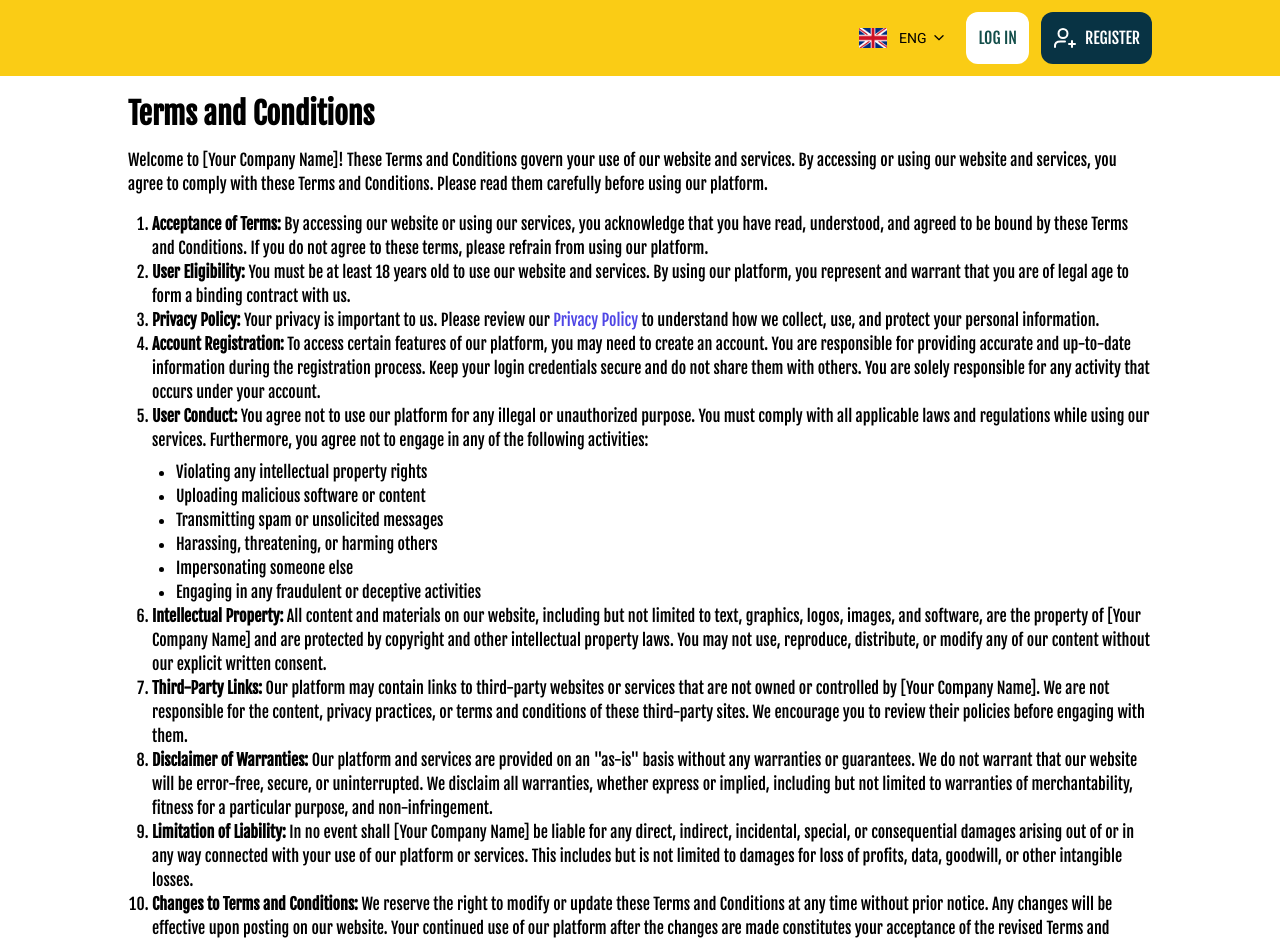
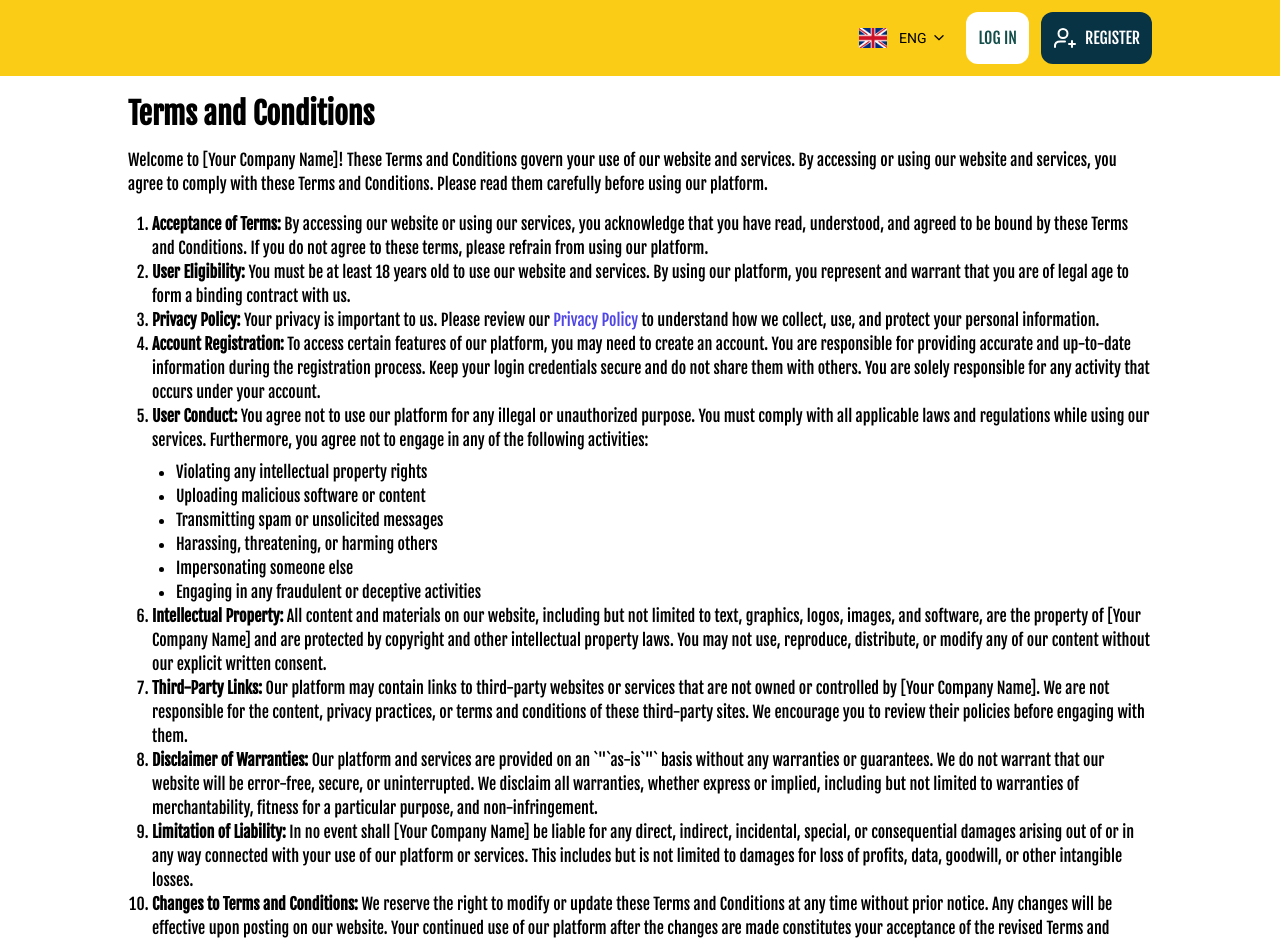
Before and after one commit to fidellim/Kazix-Technical-Exam, a Next.js app: page /terms-and-condition in a window 1280 px wide. Shown: the top 941 px of the page. Built offline with nearby package versions, Linux system fonts and the light colour scheme.

Commit message:
fix: lint errors and warnings

```diff
--- a/app/components/GameCard.jsx
+++ b/app/components/GameCard.jsx
@@ -48,7 +48,7 @@ const GameCard = () => {
         }
 
         fetchGames()
-    }, [])
+    }, [currentPage])
 
     return (
         <div className="max-w-[1024px] mx-[auto] mb-[16px]">
@@ -101,9 +101,17 @@ const GameCard = () => {
                                 >
                                     <div className="group h-[250px] mt-[10px] relative rounded-[18px] overflow-hidden">
                                         <div className="hidden group-hover:block absolute inset-0 bg-gradient-to-t from-black to-slate-800 opacity-60 z-10" />
-                                        <img
+                                        {/* <img
                                             className="w-[181px] h-[250px] left-0 top-0 absolute bg-opacity-25 bg-gradient-to-t from-black to-slate-800"
                                             src={`${game.bg_img_url}`}
+                                        /> */}
+                                        <Image
+                                            src={game.bg_img_url}
+                                            width={181}
+                                            height={250}
+                                            alt={game.title}
+                                            title={game.title}
+                                            className="w-[181px] h-[250px] left-0 top-0 absolute bg-opacity-25 bg-gradient-to-t from-black to-slate-800"
                                         />
 
                                         <div className="group-hover:hidden p-[16px] left-0 right-0 bottom-0 absolute bg-opacity-25 bg-gradient-to-t from-black from-50% to-[98%] to-transparent flex-col justify-start items-start gap-6 flex z-20">
--- a/app/games/page.js
+++ b/app/games/page.js
@@ -30,7 +30,7 @@ const Games = () => {
 
     return (
         <div className="bg-white">
-            <div className="max-w-[1024px] pt-8 mx-[auto] flex flex-wrap gap-4">
+            <div className="max-w-[1024px] py-8 mx-[auto] flex flex-wrap gap-4">
                 {loading ? (
                     <div className="p-[10px] text-black">
                         <h3>Loading Games...</h3>
@@ -44,9 +44,17 @@ const Games = () => {
                                     key={game.id}
                                 >
                                     <div className="hidden group-hover:block absolute inset-0 bg-gradient-to-t from-black to-slate-800 opacity-60 z-10" />
-                                    <img
+                                    {/* <img
                                         className="w-[181px] h-[250px] left-0 top-0 absolute bg-opacity-25 bg-gradient-to-t from-black to-slate-800"
                                         src={`${game.bg_img_url}`}
+                                    /> */}
+                                    <Image
+                                        src={game.bg_img_url}
+                                        width={181}
+                                        height={250}
+                                        alt={game.title}
+                                        title={game.title}
+                                        className="w-[181px] h-[250px] left-0 top-0 absolute bg-opacity-25 bg-gradient-to-t from-black to-slate-800"
                                     />
 
                                     <div className="group-hover:hidden p-[16px] left-0 right-0 bottom-0 absolute bg-opacity-25 bg-gradient-to-t from-black from-50% to-[98%] to-transparent flex-col justify-start items-start gap-6 flex z-20">
--- a/app/terms-and-condition/page.js
+++ b/app/terms-and-condition/page.js
@@ -96,14 +96,14 @@ const page = () => {
                         </li>
                         <li>
                             <strong>Disclaimer of Warranties:</strong> Our
-                            platform and services are provided on an "as-is"
-                            basis without any warranties or guarantees. We do
-                            not warrant that our website will be error-free,
-                            secure, or uninterrupted. We disclaim all
-                            warranties, whether express or implied, including
-                            but not limited to warranties of merchantability,
-                            fitness for a particular purpose, and
-                            non-infringement.
+                            platform and services are provided on an
+                            `&quot;`as-is`&quot;` basis without any warranties
+                            or guarantees. We do not warrant that our website
+                            will be error-free, secure, or uninterrupted. We
+                            disclaim all warranties, whether express or implied,
+                            including but not limited to warranties of
+                            merchantability, fitness for a particular purpose,
+                            and non-infringement.
                         </li>
                         <li>
                             <strong>Limitation of Liability:</strong> In no
```
